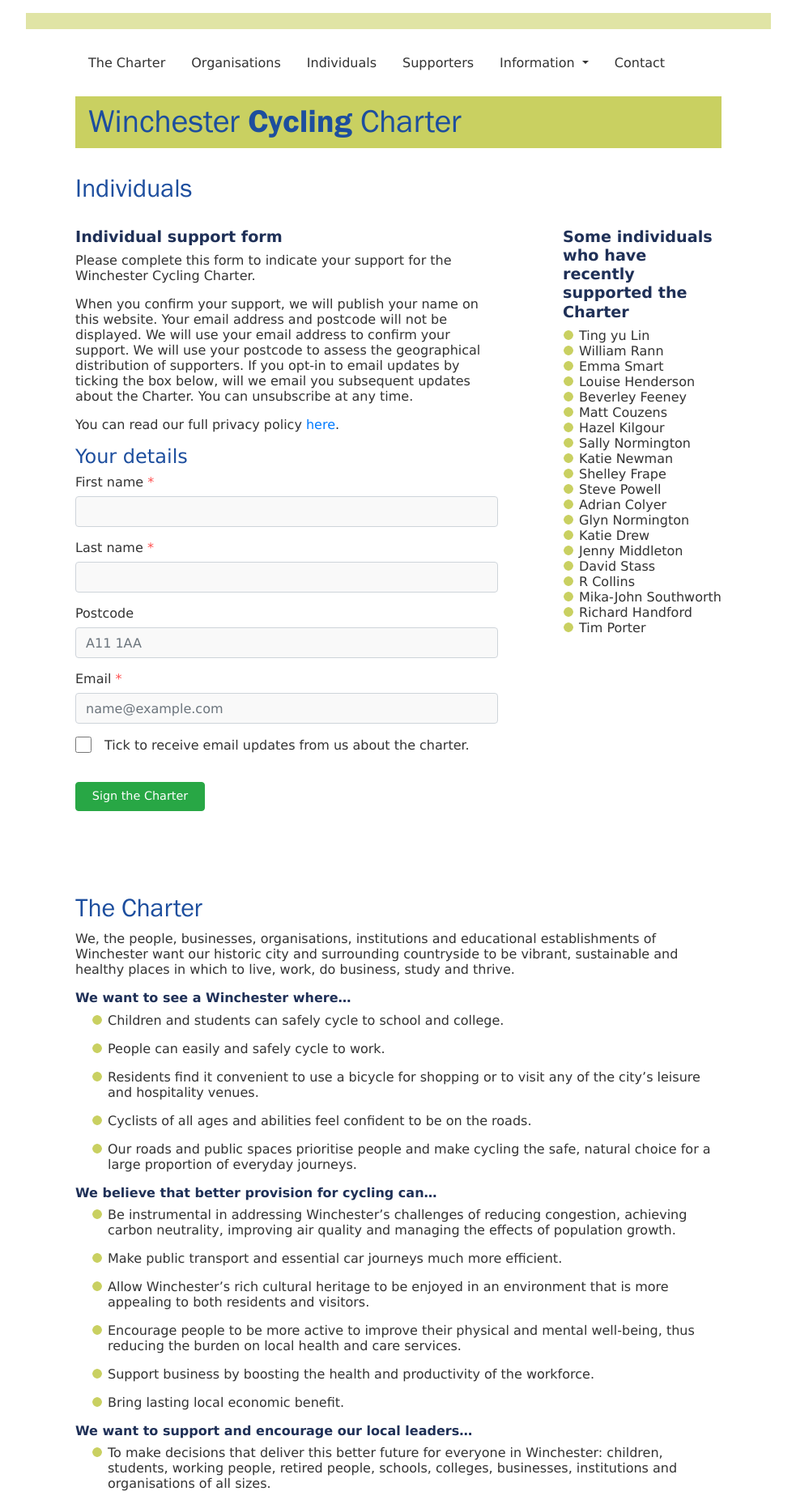
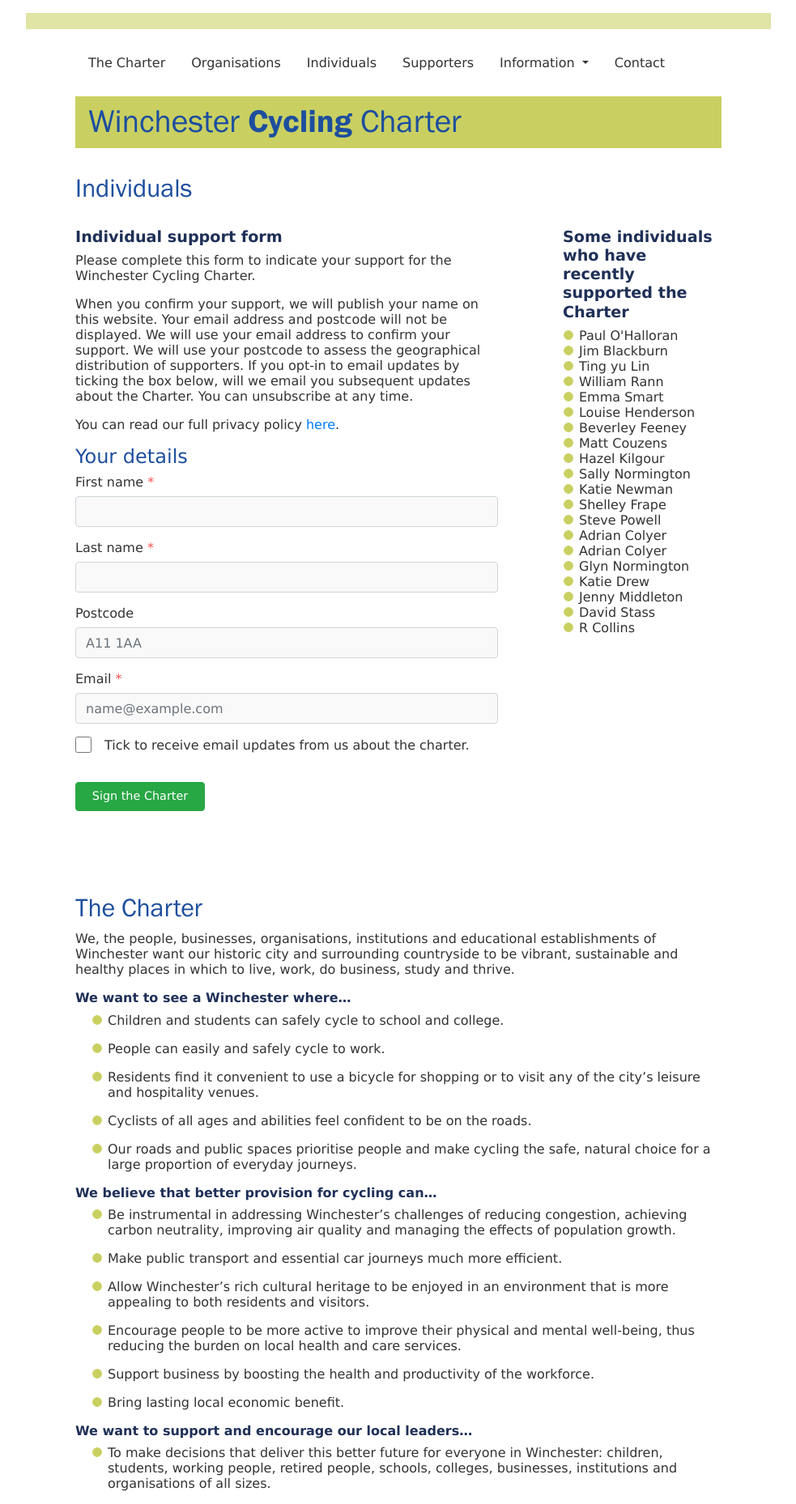
Before and after one commit to winchestercyclingcharter/winchestercyclingcharter.github.io, a Jekyll site: the page built from ind-page.md, in a window 1280 px wide. Shown: the whole page at 81% size, without its empty margins (148-1131 px from the left). Built offline with Jekyll 4.4.1, drawn with Linux system fonts in a browser that asks for light colours; nearby versions of some CDN libraries.

Commit message:
Update people.yml

```diff
--- a/_data/people.yml
+++ b/_data/people.yml
@@ -726,3 +726,6 @@ people:
 - { lastname: Feeney, firstname: Beverley, dt: 20211022-174431-248571 }
 - { lastname: Newman, firstname: Katie, dt: 20211022-065443-223870 }
 - { lastname: Lin, firstname: Ting yu, dt: 20211026-210240-071761 }
+- { lastname: Colyer, firstname: Adrian, dt: 20211021-171857-550329 }
+- { lastname: Blackburn, firstname: Jim, dt: 20211030-092003-754740 }
+- { lastname: O'Halloran, firstname: Paul, dt: 20211030-123739-069739 }
```
